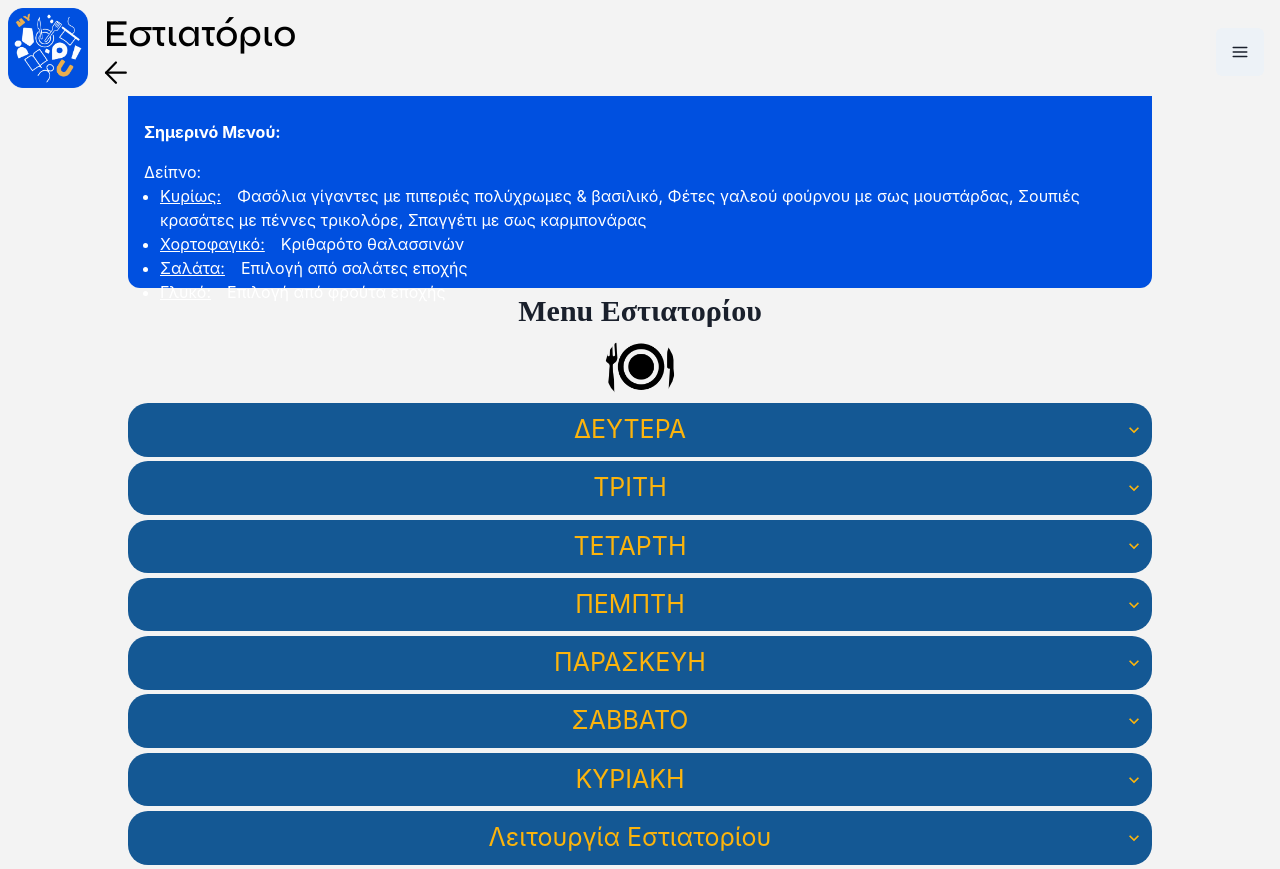
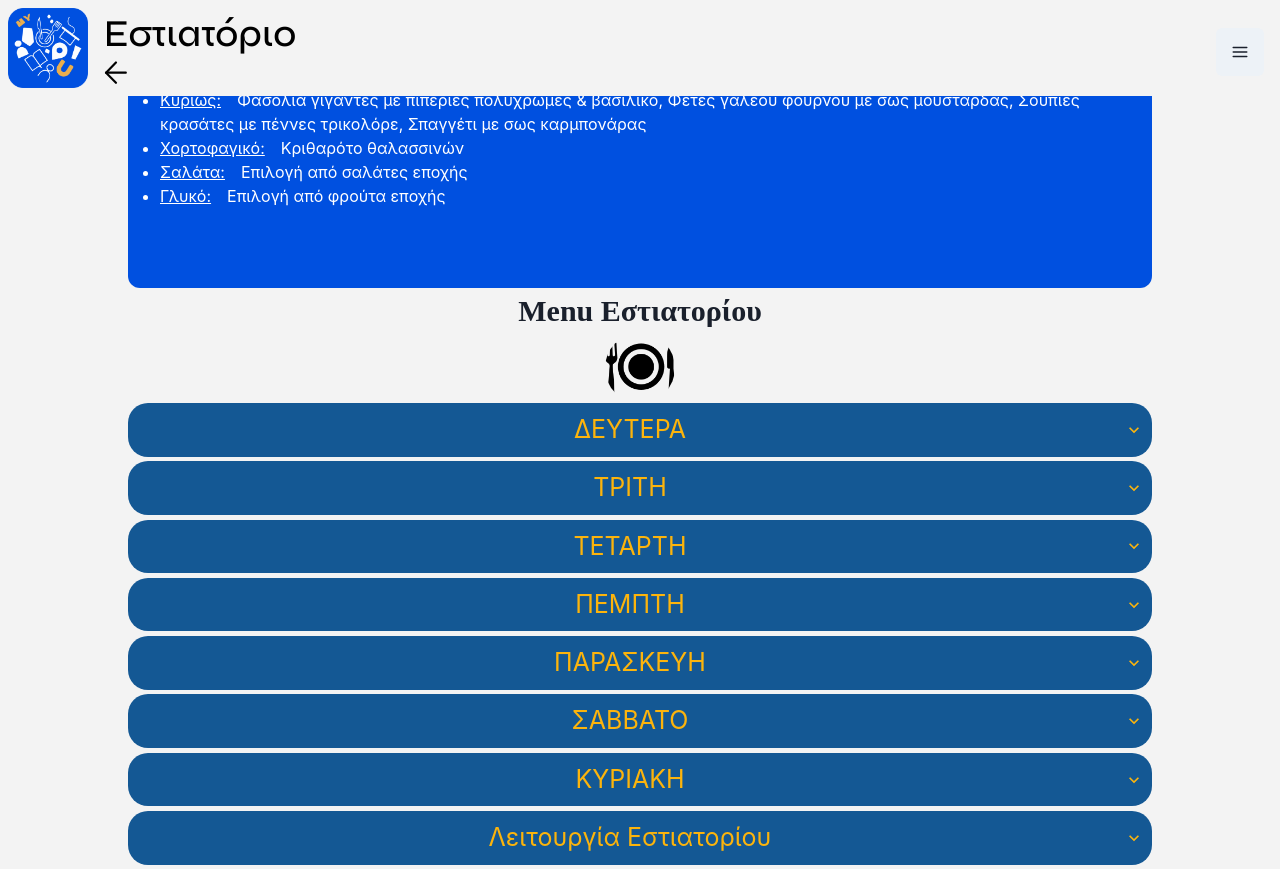
Before and after one commit to open-source-uom/myuom, a React (Create React App) app: page /restaurant in a window 1280 px wide. Built offline with nearby package versions, Linux system fonts and the light colour scheme.

Commit message:
Forgot the margin(can't see it with the header)

```diff
--- a/src/components/TodaysMenu.jsx
+++ b/src/components/TodaysMenu.jsx
@@ -115,7 +115,7 @@ export default function TodaysMenu() {
     <Flex
       flexDirection={"column"}
       color={lettersColor}
-      marginTop={"7rem"}
+      marginTop={"1rem"}
       marginLeft={"1rem"}
     >
       <Text fontWeight={"bold"} marginBottom="1rem">
```
